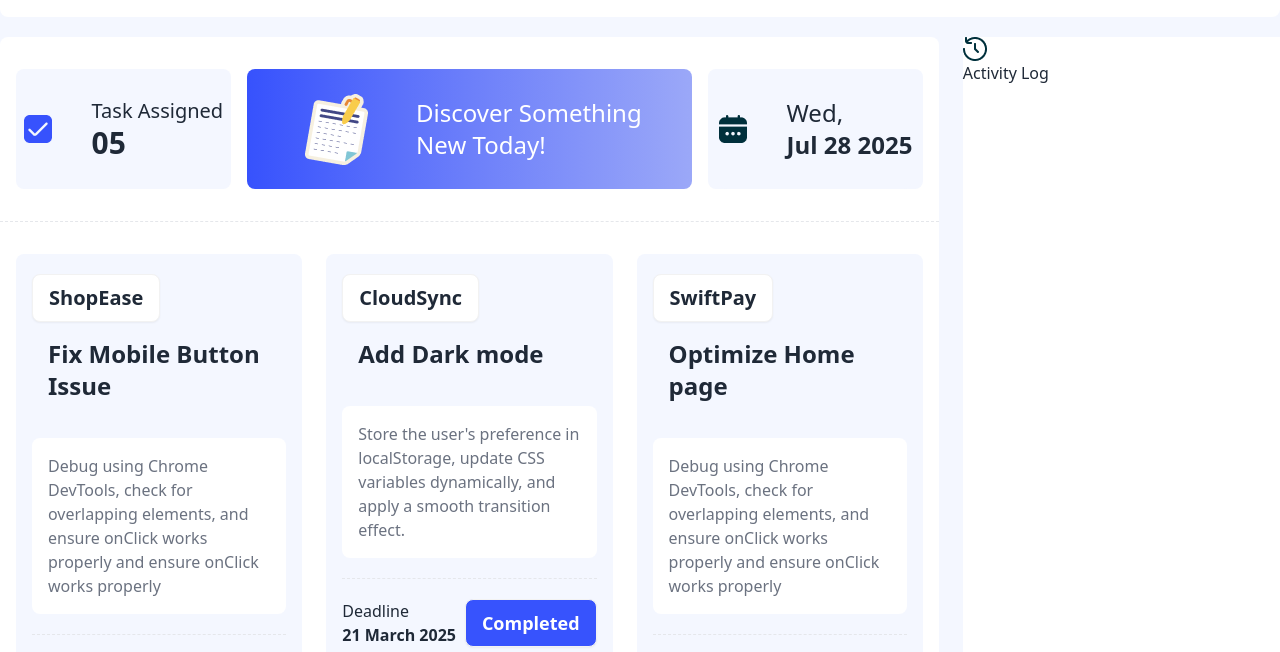
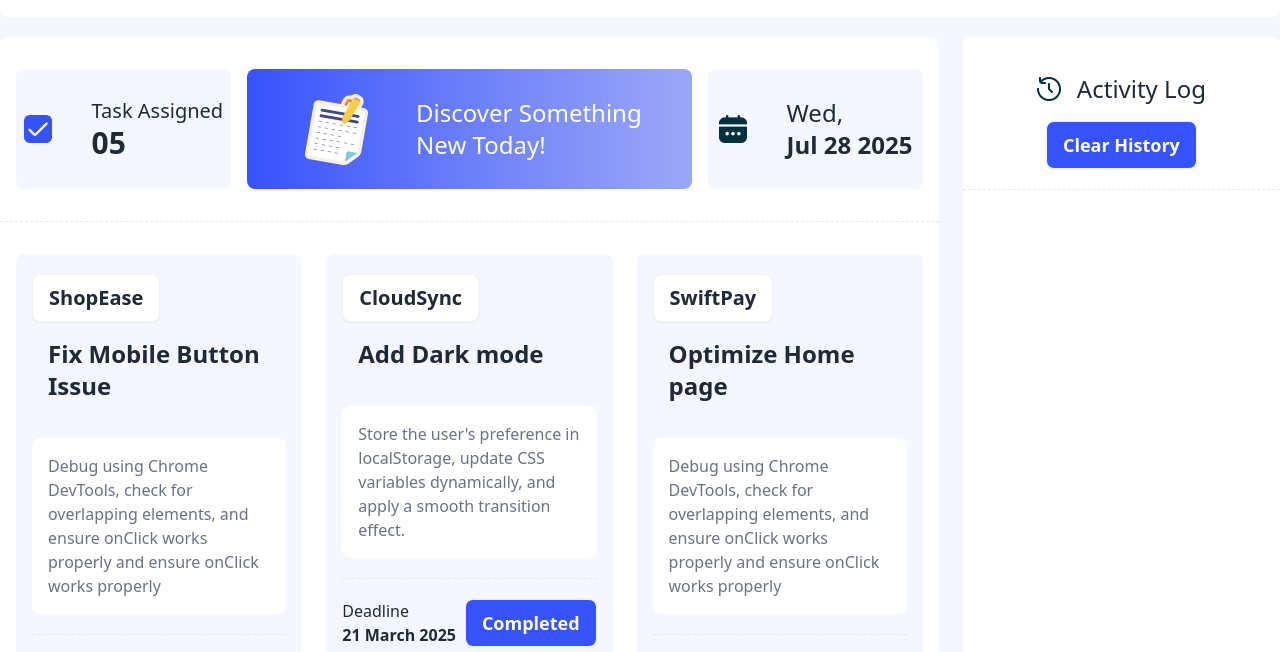
Before and after one commit to mbiplobmollah/Assignment5, a plain HTML site: page index.html in a window 1280 px wide. Shown: the part 127-779 px from the top of the page. Drawn offline with nearby package versions, Linux system fonts and the light colour scheme.

Commit message:
the whole structure of index.html is done

```diff
--- a/index.html
+++ b/index.html
@@ -156,13 +156,13 @@
                 </div>
             </div>
         </div>
-        <div class="w-[25%] bg-white mx-auto">
-            <div>
-                <div>
-                    <img src="assets/activity.png" alt="">
-                    <h2>Activity Log</h2>
+        <div class="w-[25%] bg-white mx-auto rounded-lg">
+            <div class="text-center py-5 border-b border-dashed">
+                    <div class="flex gap-4 items-center justify-center py-4">
+                        <img src="assets/activity.png" alt="">
+                        <h2 class="text-2xl">Activity Log</h2>
                 </div>
-                <button></button>
+                <button class="btn bg-[#3753FD] px-4 text-white text-lg">Clear History</button>
             </div>
 
         </div>
```
